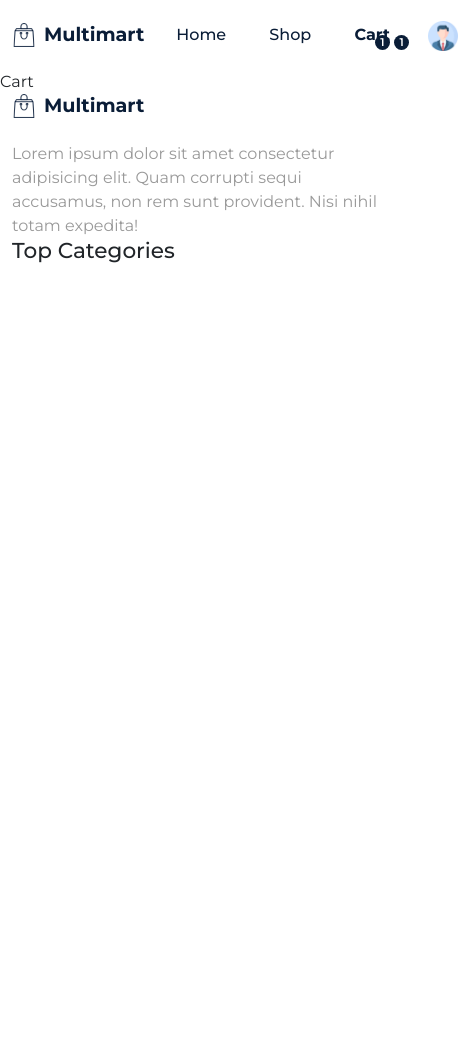
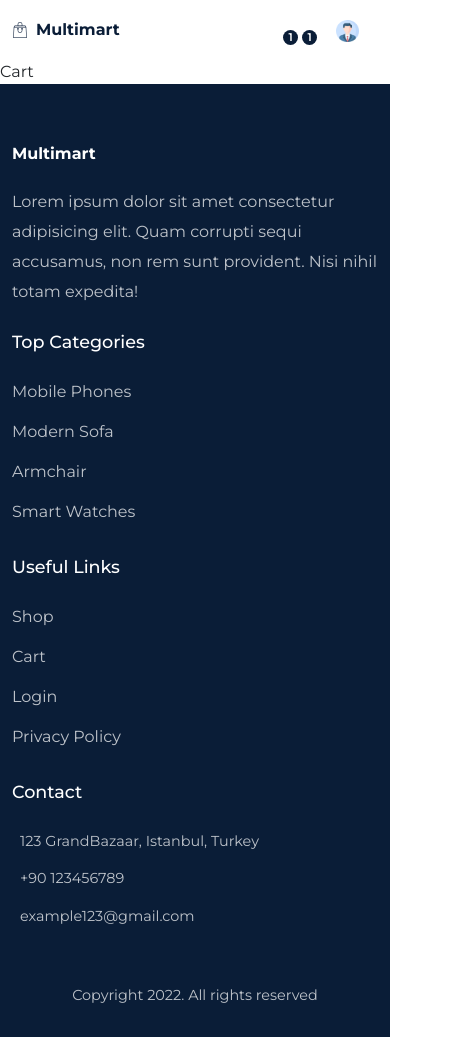
Before and after one commit to AdiletZhusupov/ecommerce-project, a React (Create React App) app: page /cart in a window 390 px wide. Shown: the whole page, 458 px wide, since content can reach past the window. Before the commit the page ends 844 px from the top, so only its background shows below. Built offline with nearby package versions, Linux system fonts and the light colour scheme; the HTML template or start-up script is replaced by a standard one.

Commit message:
Footer and media-queries done

```diff
--- a/src/App.css
+++ b/src/App.css
@@ -67,3 +67,9 @@
   color: var(--primary-color);
   font-weight: 600;
 }
+
+@media only screen and (max-width: 768px){
+  section{
+    padding: 40px 0px;
+  }
+}
--- a/src/components/Footer/Footer.jsx
+++ b/src/components/Footer/Footer.jsx
@@ -1,40 +1,101 @@
 import React from 'react'
 import './footer.css'
-
 import {Container, Row, Col, ListGroup, ListGroupItem} from 'reactstrap';
 import {Link} from 'react-router-dom';
-import logo from '../../assets/images/eco-logo.png'
+
 
 
 function Footer() {
+
+  const year = new Date().getFullYear()
   return (
-    <footer>
+    <footer className='footer'>
       <Container>
         <Row>
-          <Col lg='4'>
+          <Col lg='4' className='mb-4' md='6'>
             <div className='logo'>
-                <img src={logo} alt='logo'/>
                 <div>
-                  <h1>Multimart</h1>
+                  <h1 className='text-white'>Multimart</h1>
                 </div>
             </div>
             <p className='footer__text mt-4'>
                   Lorem ipsum dolor sit amet consectetur adipisicing elit. Quam corrupti sequi accusamus, non rem sunt provident. Nisi nihil totam expedita!
             </p>
           </Col>
-          <Col lg='3'>
+          <Col lg='3' md='3' className='mb-4'>
             <div className='footer__quick-links'>
               <h4 className='quick__links-title'>Top Categories</h4>
               <ListGroup>
+                <ListGroupItem className='ps-0 border-0'>
+                  <Link to='#'>Mobile Phones</Link>
+                </ListGroupItem>
+
+                <ListGroupItem className='ps-0 border-0'>
+                  <Link to='#'>Modern Sofa</Link>
+                </ListGroupItem>
+
+                <ListGroupItem className='ps-0 border-0'>
+                  <Link to='#'>Armchair</Link>
+                </ListGroupItem>
+
+                <ListGroupItem className='ps-0 border-0'>
+                  <Link to='#'>Smart Watches</Link>
+                </ListGroupItem>
+              </ListGroup>
+            </div>
+          </Col>
+          <Col lg='2' md='3' className='mb-4'>
+            <div className='footer__quick-links'>
+              <h4 className='quick__links-title'>Useful Links</h4>
+              <ListGroup>
+                <ListGroupItem className='ps-0 border-0'>
+                  <Link to='/shop'>Shop</Link>
+                </ListGroupItem>
+
+                <ListGroupItem className='ps-0 border-0'>
+                  <Link to='/cart'>Cart</Link>
+                </ListGroupItem>
+
+                <ListGroupItem className='ps-0 border-0'>
+                  <Link to='/login'>Login</Link>
+                </ListGroupItem>
+
+                <ListGroupItem className='ps-0 border-0'>
+                  <Link to='#'>Privacy Policy</Link>
+                </ListGroupItem>
+              </ListGroup>
+            </div>
+          </Col>
+          <Col lg='3' md='4'>
+            <div className='footer__quick-links'>
+              <h4 className='quick__links-title'>Contact</h4>
+              <ListGroup className='footer__contact'>
+                <ListGroupItem className='ps-0 border-0 d-flex align-items-center gap-2'>
+                  <span>
+                    <i class="ri-map-pin-line"></i>
+                  </span>
+                  <p>123 GrandBazaar, Istanbul, Turkey</p>
+                </ListGroupItem>
+
+                <ListGroupItem className='ps-0 border-0 d-flex align-items-center gap-2'>
+                  <span>
+                    <i class="ri-phone-line"></i>
+                  </span>
+                  <p>+90 123456789</p>
+                </ListGroupItem>
+
+                <ListGroupItem className='ps-0 border-0 d-flex align-items-center gap-2'>
+                  <span>
+                    <i class="ri-mail-line"></i>
+                  </span>
+                  <p>example123@gmail.com</p>
+                </ListGroupItem>
 
               </ListGroup>
             </div>
           </Col>
-          <Col lg='2'>
-
-          </Col>
-          <Col lg='3'>
-
+          <Col lg='12'>
+            <p className='footer__copyright'>Copyright {year}. All rights reserved</p>
           </Col>
         </Row>
       </Container>
--- a/src/components/Footer/footer.css
+++ b/src/components/Footer/footer.css
@@ -0,0 +1,43 @@
+
+.footer{
+    padding-top: 60px;
+    padding-bottom: 30px;
+    background: var(--primary-color);
+}
+
+.footer__text{
+    line-height: 30px;
+    color: rgba(255,255,255,0.735);
+}
+
+.footer__quick-links ul li{
+    background: transparent !important;
+}
+
+.footer__quick-links ul li a{
+    color: rgba(255,255,255,0.735);
+}
+
+.quick__links-title{
+    margin-bottom: 20px;
+    color: #fff;
+    font-size: 1.1rem;
+}
+
+.footer__contact li span, .footer__contact li p{
+    color: rgba(255,255,255,0.735);
+}
+.footer__contact li span{
+    font-size: 1.2rem;
+}
+
+.footer__contact li p{
+    font-size: .9rem;
+}
+
+.footer__copyright{
+    color: rgba(255,255,255,0.735);
+    font-size: .9rem;
+    margin-top: 50px;
+    text-align: center;
+}
--- a/src/components/Header/Header.jsx
+++ b/src/components/Header/Header.jsx
@@ -1,4 +1,4 @@
-import React from 'react'
+import React,{useRef, useEffect} from 'react'
 
 import {NavLink} from 'react-router-dom'
 import './header.css'
@@ -25,8 +25,31 @@
 
 
 function Header() {
+
+  const headerRef = useRef(null)
+
+  const menuRef = useRef(null)
+
+  const stickyHeaderFunc = () =>{
+    window.addEventListener('scroll', ()=>{
+      if(document.body.scrollTop > 80 || document.documentElement.scrollTop > 80){
+        headerRef.current.classList.add('sticky__header')
+      }else{
+        headerRef.current.classList.remove('sticky__header')
+      }
+    })
+  }
+
+  useEffect(()=>{
+    stickyHeaderFunc()
+
+    return ()=>window.removeEventListener('scroll', stickyHeaderFunc)
+  })
+
+  const menuToggle = () => menuRef.current.classList.toggle('active__menu')
+
   return (
-    <header className='header'>
+    <header className='header' ref={headerRef}>
       <Container>
         <Row>
           <div className='nav__wrapper'>
@@ -37,7 +60,7 @@
               </div>
             </div>
 
-              <div className='navigation'>
+              <div className='navigation' ref={menuRef} onClick={menuToggle}>
                 <ul className='menu'>
                     {nav__links.map((item, index)=>(
                       <li className='nav__item' key={index}>
@@ -60,15 +83,12 @@
                 </span>
 
                 <span><motion.img whileTap={{scale: 1.2}} src={userIcon} alt='userIcon'/></span>
+                <div className='mobile__menu'>
+                  <span onClick={menuToggle}>
+                    <i class="ri-menu-line"></i>
+                  </span>
+                </div>
               </div>
-
-              <div className='mobile__menu'>
-                <span>
-                <i class="ri-menu-line"></i>
-                </span>
-              </div>
-
-
           </div>
         </Row>
       </Container>
--- a/src/components/Header/header.css
+++ b/src/components/Header/header.css
@@ -89,3 +89,68 @@
 .nav__active{
     font-weight: 700 !important;
 }
+
+.sticky__header{
+    width: 100%;
+    height: 70px;
+    line-height: 70px;
+    position: sticky;
+    top: 0;
+    left: 0;
+    z-index: 999;
+    box-shadow: 3px 3px 8px -3px #ddd;
+    background: #fff;
+}
+
+@media only screen and (max-width:768px){
+    .navigation{
+        position: fixed;
+        top: 0;
+        left: 0;
+        width: 100%;
+        height: 100%;
+        background: rgba(0,0,0,0.53);
+        z-index: 9999;
+        display: none;
+    }
+    .menu{
+        position: absolute;
+        top: 0;
+        right: 0;
+        width: 250px;
+        height: 100%;
+        background: #fff;
+        z-index: 99999;
+        flex-direction: column;
+        align-items: center;
+        justify-content: center;
+    }
+    .active__menu{
+        display: block;
+    }
+    .mobile__menu{
+        display: block;
+    }
+    .mobile__menu span i{
+        font-size: 1.1rem !important;
+    }
+    .logo img{
+        width: 1rem;
+        height: 1rem;
+    }
+    .logo h1{
+        font-size: 1rem;
+    }
+    .fav__icon i, .cart__icon i{
+        font-size: 1.2rem !important;
+    }
+    .nav__icons span img{
+        width: 1.4rem;
+        height: 1.4rem;
+    }
+    .header{
+        width: 100%;
+        height: 60px;
+        line-height: 60px;
+    }
+}
--- a/src/components/UI/Clock.jsx
+++ b/src/components/UI/Clock.jsx
@@ -1,5 +1,5 @@
 import React, {useState, useEffect} from 'react'
-
+import '../../styles/clock.css'
 function Clock() {
 
     const [days, setDays] = useState()
--- a/src/pages/Home.jsx
+++ b/src/pages/Home.jsx
@@ -92,8 +92,7 @@
       <section className='timer__count'>
         <Container>
           <Row>
-            <Col lg='6' md='6'>
-
+            <Col lg='6' md='12' className='count__down-col'>
               <div className='clock__top-content'>
                 <h4 className='text-white fs-6 mb-2'>Limited Offers</h4>
                 <h3 className='text-white fs-5 mb-3'>Quality Armchair</h3>
@@ -104,7 +103,7 @@
                 <Link to='/shop'>Visit Store</Link>
               </motion.button>
             </Col>
-            <Col lg='6' md='6' className='text-end'>
+            <Col lg='6' md='12' className='text-end counter__img'>
               <img src={counterImg} alt=''/>
             </Col>
           </Row>
--- a/src/services/services.css
+++ b/src/services/services.css
@@ -28,3 +28,28 @@
     margin-top: 5px;
     color: #222;
 }
+
+@media only screen and (max-width: 992px){
+    .service__item span i {
+        font-size: 1.8rem;
+        padding: 5px;
+    }
+    .service__item h3 {
+        font-size: 1rem;
+    }
+    .service__item{
+        padding: 10px;
+        margin-bottom: 1.5rem;
+    }
+}
+@media only screen and (max-width: 768px){
+    .service__item span i {
+        font-size: 1.5rem;
+        padding: 5px;
+    }
+}
+@media only screen and (max-width: 576px){
+    .service__item{
+        padding: 20px;
+    }
+}
--- /dev/null
+++ b/src/styles/clock.css
@@ -0,0 +1,12 @@
+@media only screen and (max-width: 992px) {
+    .clock__wrapper{
+        justify-content: center;
+    }
+    .clock__data h1{
+        font-size: 1.1rem !important;
+    }
+
+    .clock__data h5{
+        font-size: .9rem !important;
+    }
+}
--- a/src/styles/home.css
+++ b/src/styles/home.css
@@ -59,3 +59,48 @@
 .store__btn a:hover{
     color: var(--primary-color);
 }
+
+@media only screen and (max-width:992px){
+    .hero__content h2{
+        font-size: 2rem;
+    }
+
+    .section__title{
+        font-size: 1.7rem;
+    }
+    .counter__img{
+        display: none;
+    }
+    .clock__top-content{
+        text-align: center;
+    }
+    .clock__top-content h4{
+        font-size: .9rem !important;
+    }
+    .clock__top-content h3{
+        font-size: 1rem !important;
+    }
+    .count__down-col{
+        text-align: center;
+    }
+}
+@media only screen and (max-width:768px){
+    .hero__content h2{
+        font-size: 1.6rem;
+    }
+    .hero__content p{
+        font-size: .9rem;
+    }
+    .buy__btn a{
+        font-size: .9rem;
+    }
+    .section__title{
+        font-size: 1.4rem;
+    }
+}
+@media only screen and (max-width:576px){
+    .hero__content{
+        padding-top: 0;
+        margin-bottom: 40px;
+    }
+}
--- a/src/styles/product-card.css
+++ b/src/styles/product-card.css
@@ -30,3 +30,17 @@
     color: #fff;
     border-radius: 50px;
 }
+
+@media only screen and (max-width:992px){
+    .product__info h3 a {
+        font-size: 1.1rem;
+    }
+}
+@media only screen and (max-width:768px){
+    .product__info h3 a {
+        font-size: 1rem;
+    }
+    .product__card-bottom span i{
+        font-size: 1rem;
+    }
+}
```
